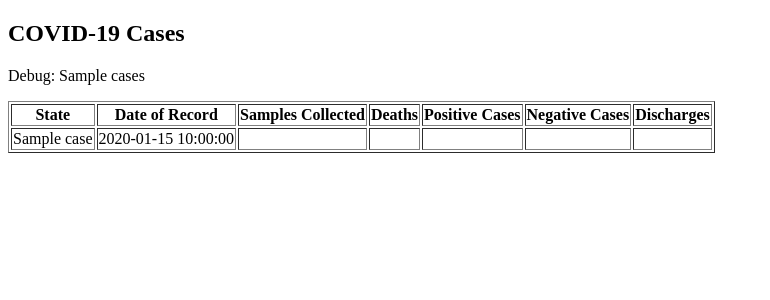
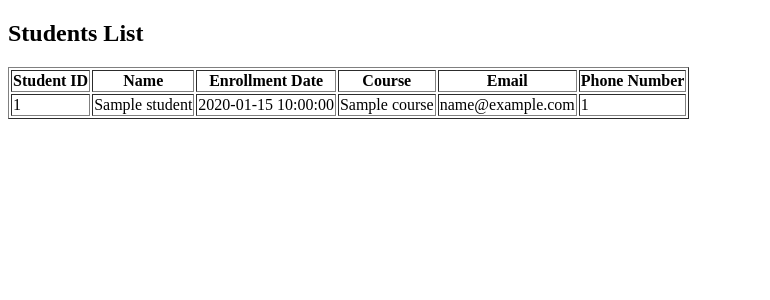
Before and after one commit to melbinmartin/cloud, a Flask app: template templates/cases.html in a window 1280 px wide. Shown: the top 300 px of the page, without its empty margins (0-770 px from the left). Run offline with Flask 3, Linux system fonts and the light colour scheme; the template is opened without the code that fills it: most values are stand-ins (such as "Sample title", 1, 10 or a date in 2020).

Commit message:
Update cases.html

```diff
--- a/templates/cases.html
+++ b/templates/cases.html
@@ -1,31 +1,27 @@
 <!DOCTYPE html>
 <html>
 <head>
-    <title>COVID-19 Cases</title>
+    <title>View Students</title>
 </head>
 <body>
-    <h2>COVID-19 Cases</h2>
-    <p>Debug: {{ cases }}</p>
-
+    <h2>Students List</h2>
     <table border="1">
         <tr>
-            <th>State</th>
-            <th>Date of Record</th>
-            <th>Samples Collected</th>
-            <th>Deaths</th>
-            <th>Positive Cases</th>
-            <th>Negative Cases</th>
-            <th>Discharges</th>
+            <th>Student ID</th>
+            <th>Name</th>
+            <th>Enrollment Date</th>
+            <th>Course</th>
+            <th>Email</th>
+            <th>Phone Number</th>
         </tr>
-        {% for case in cases %}
+        {% for student in students %}
         <tr>
-            <td>{{ case.State_Name }}</td>
-            <td>{{ case.Date_of_Record }}</td>
-            <td>{{ case.No_of_Samples }}</td>
-            <td>{{ case.No_of_Deaths }}</td>
-            <td>{{ case.No_of_Positive }}</td>
-            <td>{{ case.No_of_Negative }}</td>
-            <td>{{ case.No_of_Discharge }}</td>
+            <td>{{ student.Student_ID }}</td>
+            <td>{{ student.Name }}</td>
+            <td>{{ student.Enrollment_Date }}</td>
+            <td>{{ student.Course }}</td>
+            <td>{{ student.Email }}</td>
+            <td>{{ student.Phone_Number }}</td>
         </tr>
         {% endfor %}
     </table>
```
